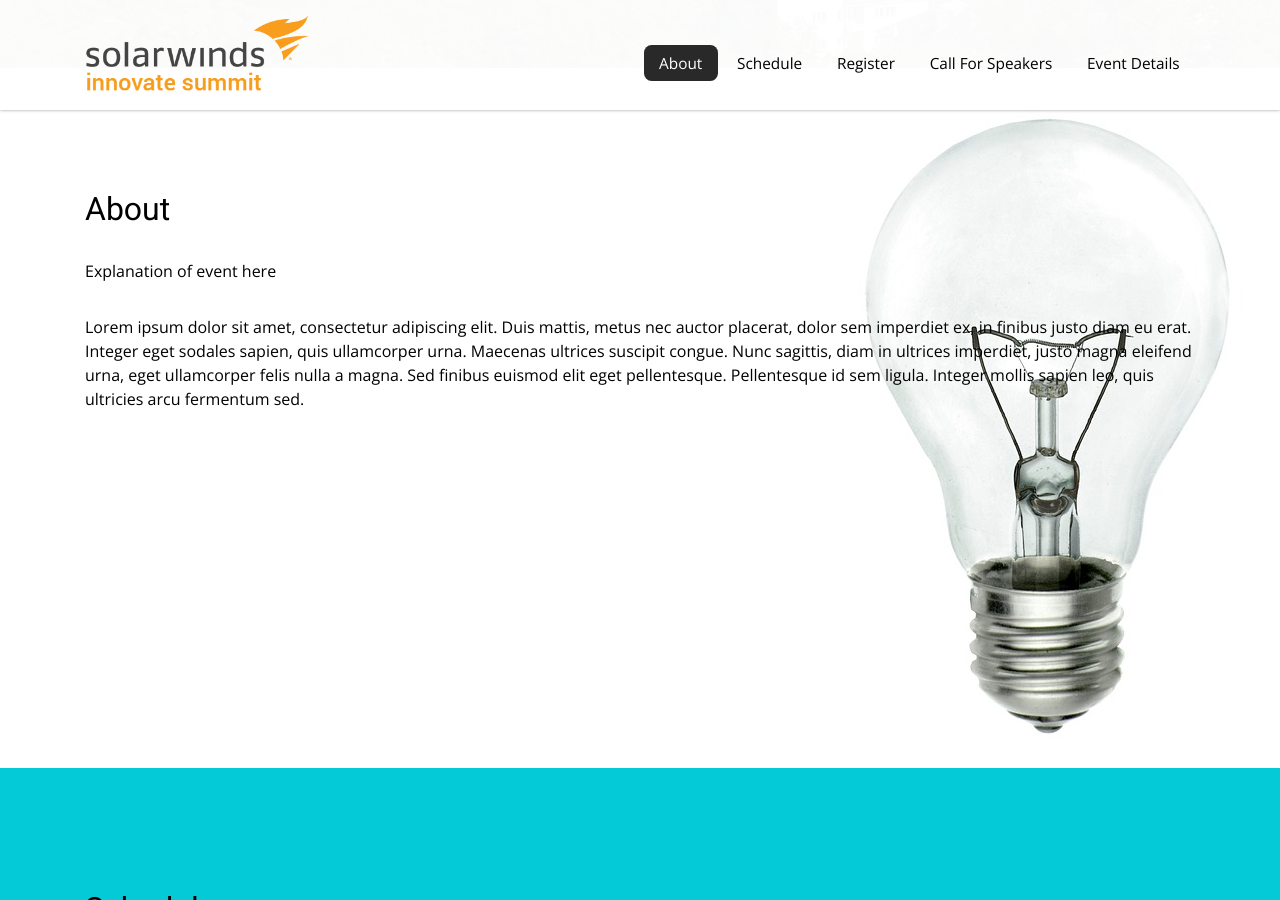
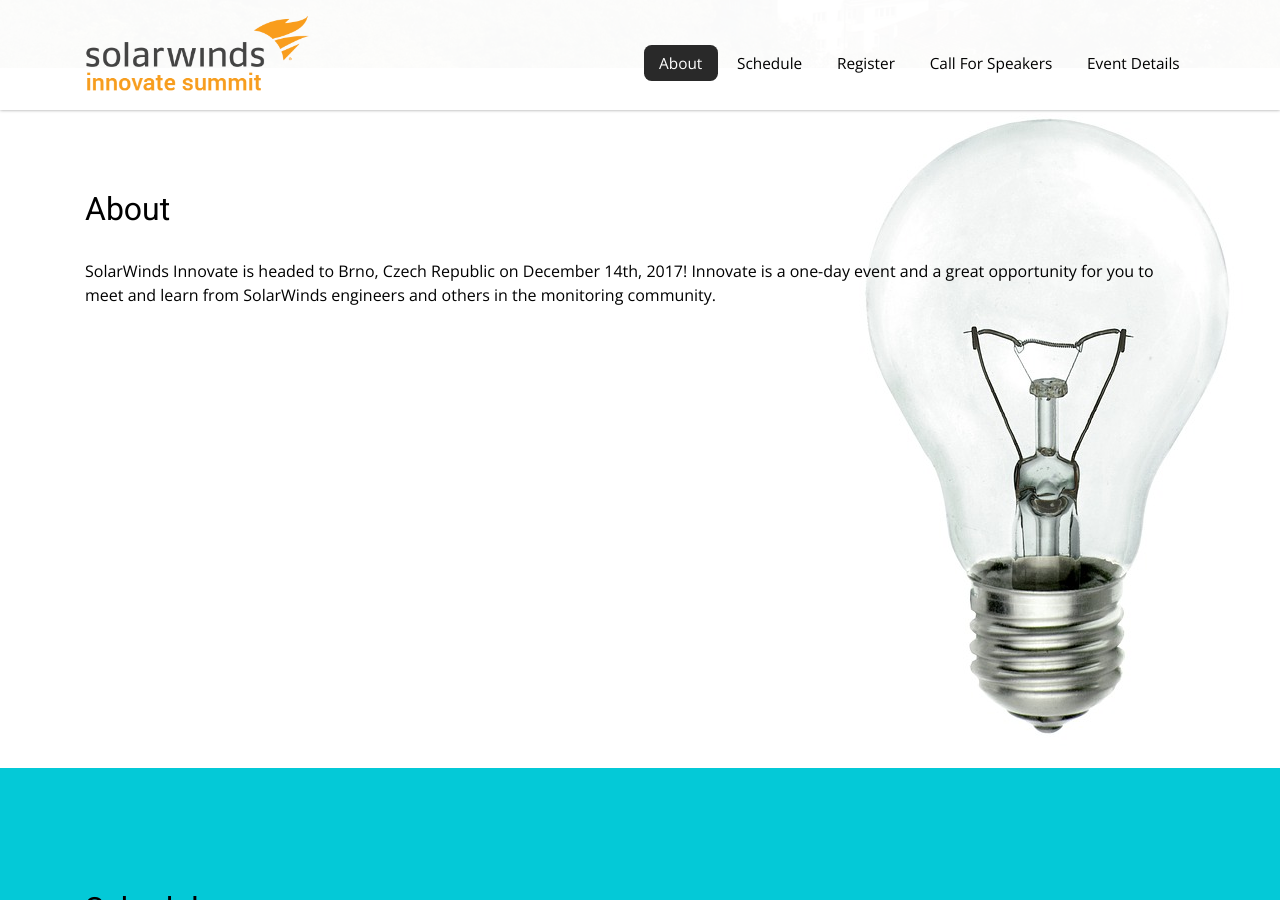
Before and after one commit to Dineshyaadav/innovate.solarwinds.io, a Jekyll site: the page built from index.html, in a window 1280 px wide and 900 px high, scrolled down 832 px. Built offline with Jekyll 4.4.1, drawn with Linux system fonts in a browser that asks for light colours; nearby versions of some CDN libraries; some of the changed text lies outside the part shown.

Commit message:
text updates

```diff
--- a/_includes/2017/footer.html
+++ b/_includes/2017/footer.html
@@ -1,17 +1,17 @@
         <div class="footer">
             <div class="container">
                 <div class="row justify-content-center">
-                    <div class="col-md-4"><h2>More Solar Winds</h2></div>
+                    <div class="col-md-4"><h2>More</h2></div>
                     <div class="col-md-4"><h2>Additional Resources</h2></div>
                     <div class="col-md-4"><h2>Connect With Us</h2></div>
                 </div>
                 <div class="row justify-content-center">
-                    <div class="col-md-4">Link list here</div>
+                    <div class="col-md-4"><li><a href="http://solarwinds.io">SolarWinds Innovate</a></li></div>
                     <div class="col-md-4">Resources maybe?</div>
                     <div class="col-md-4">Social media links here</div>
                 </div>
                 <div class="copyright">
-                    &copy; SolarWinds. All Rights Reserved.
+                    &copy; SolarWinds, 2017. All Rights Reserved.
                 </div>
             </div>
         </div>
--- a/_includes/2017/sections/about.html
+++ b/_includes/2017/sections/about.html
@@ -2,10 +2,7 @@
     <div class="container">
         <h2>About</h2>
         <p>
-            Explanation of event here
-        </p>
-        <p>
-                Lorem ipsum dolor sit amet, consectetur adipiscing elit. Duis mattis, metus nec auctor placerat, dolor sem imperdiet ex, in finibus justo diam eu erat. Integer eget sodales sapien, quis ullamcorper urna. Maecenas ultrices suscipit congue. Nunc sagittis, diam in ultrices imperdiet, justo magna eleifend urna, eget ullamcorper felis nulla a magna. Sed finibus euismod elit eget pellentesque. Pellentesque id sem ligula. Integer mollis sapien leo, quis ultricies arcu fermentum sed.
+            SolarWinds Innovate is headed to Brno, Czech Republic on December 14th, 2017! Innovate is a one-day event and a great opportunity for you to meet and learn from SolarWinds engineers and others in the monitoring community.
         </p>
         <div class="light"></div>
         <div id="lightbulb" class="light"></div>
```
Also changed, not shown: 1 other file.
